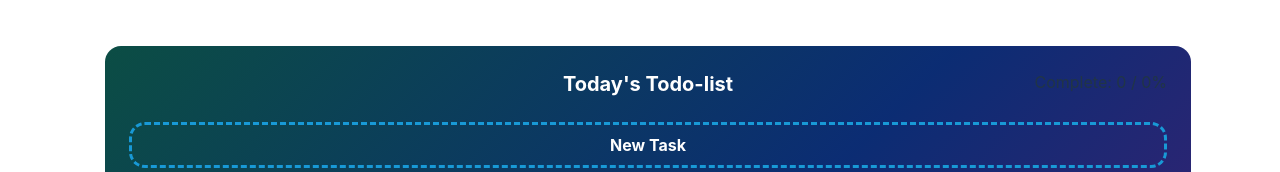
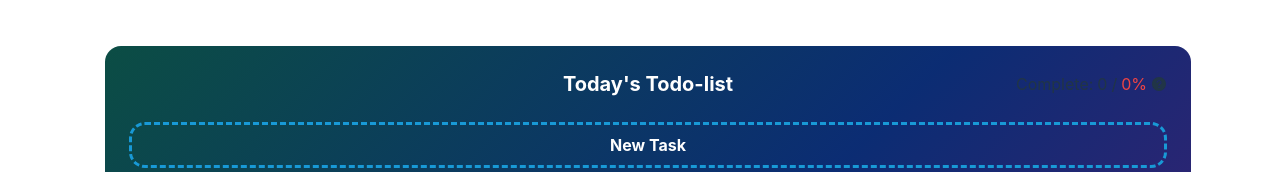
Before and after one commit to OpenUET/TodoDay, a React (Vite) app in the folder client/: page / in a window 1280 px wide. Shown: the part 140-312 px from the top of the page. Built offline with nearby package versions, Linux system fonts and the light colour scheme; no server answers.

Commit message:
Update task's status and Complete block

```diff
--- a/client/src/App.jsx
+++ b/client/src/App.jsx
@@ -4,10 +4,22 @@ import { handleGetUsersAPI } from './services/user'
 import EisenBlock from './components/EisenBlock'
 import TrashBlock from './components/TrashBlock'
 import ListView from './components/ListView'
-import ToasterProvider from './components/ToasterProvider'
+import ToasterProvider from './context/ToasterProvider'
+import { TodoListContext } from './context/TodoListContext'
 
 function App() {
   const [view, setView] = useState("List");
+  const [maxWeight, setMaxWeight] = useState(10);
+  const [tasks, setTasks] = useState([
+    { name: "Task 1", weight: 0, status: "incomplete" },
+    { name: "Task 2", weight: 0, status: "incomplete" },
+    { name: "Task 3", weight: 0, status: "incomplete" }
+  ])
+
+  useEffect(() => {
+    const totalWeight = tasks.reduce((acc, task) => acc + task.weight, 0)
+    setMaxWeight(10 - totalWeight)
+  }, [tasks])
 
   const changeView = () => {
     if (view == "List") setView("Eisenhower");
@@ -15,6 +27,9 @@ function App() {
   }
 
   return (
+    <TodoListContext.Provider value={{ view, maxWeight }} >
+      <ToasterProvider />
+
       <div className="flex flex-col bg-transparent w-full h-auto">
         <div className="text-white text-2xl font-bold flex justify-start">Tododay</div>
 
@@ -24,7 +39,11 @@ function App() {
 
         {view == "List" && (
           <div className="h-[556px] w-[1086px]">
-          <ListView />
+            <ListView
+              tasks={tasks}
+              setTasks={setTasks}
+              maxWeight={maxWeight}
+            />
           </div>
         )}
         {view == "Eisenhower" && (
@@ -46,9 +65,8 @@ function App() {
             </div>
           </>
         )}
-
-      <ToasterProvider />
       </div>
+    </TodoListContext.Provider>
   )
 }
 
--- a/client/src/components/ListView.jsx
+++ b/client/src/components/ListView.jsx
@@ -1,27 +1,36 @@
-import { useEffect, useState } from 'react';
 import "../index.css";
 import NewTask from './NewTask';
 import Task from './Task';
+import { AiFillQuestionCircle } from "react-icons/ai";
 
-const ListView = ({ }) => {
-  const [maxWeight, setMaxWeight] = useState(10);
-  const [tasks, setTasks] = useState([
-    { name: "Task 1", weight: 0 },
-    { name: "Task 2", weight: 0 },
-    { name: "Task 3", weight: 0 }
-  ])
+const ListView = ({ tasks, setTasks, maxWeight }) => {
+  const onSetTaskWeight = (index, newWeight) => {
+    const tasksCopy = [...tasks]
+    tasksCopy[index].weight = newWeight
+    setTasks(tasksCopy)
+  }
 
-  useEffect(() => {
-    const totalWeight = tasks.reduce((acc, task) => acc + task.weight * 10, 0)
-    setMaxWeight(100 - totalWeight)
-  }, [tasks])
+  const onSetTaskStatus = (index, newStatus) => {
+    const tasksCopy = [...tasks]
+    tasksCopy[index].status = newStatus
+    setTasks(tasksCopy)
+  }
 
   return (
     <div className="gradient-background p-6 m-2 rounded-2xl flex flex-1 flex-col items-center justify-start w-full h-full">
-      <div className='w-full flex'>
+      <div className='w-full mb-6 flex'>
         <div className='flex-1'></div>
-        <div className="flex-1 text-xl text-white font-bold mb-6">Today's Todo-list</div>
-        <div className='flex-1 flex justify-end'>Complete: 0 / {100 - maxWeight}%</div>
+
+        <div className="flex-1 text-xl text-white font-bold">Today's Todo-list</div>
+
+        <div className='flex-1 flex justify-end items-center gap-1'>
+          <span>Complete: </span>
+          <span>{tasks.filter((task) => task.status === 'complete').reduce((acc, task) => acc + task.weight, 0) * 10}</span>
+          <span>/</span>
+          <span className={maxWeight && "text-red-500"}>{(10 - maxWeight) * 10}%</span>
+
+          <AiFillQuestionCircle size={16} title={"Task weight % = Importance * Time cost %"} />
+        </div>
       </div>
 
       <NewTask />
@@ -31,13 +40,10 @@ const ListView = ({ }) => {
           <Task
             key={index}
             name={task.name}
-            weight={task.weight || 0}
-            setWeight={(newWeight) => {
-              const tasksCopy = [...tasks]
-              tasksCopy[index].weight = newWeight
-              setTasks(tasksCopy)
-            }}
-            maxWeight={maxWeight}
+            weight={task.weight}
+            setWeight={(newWeight) => onSetTaskWeight(index, newWeight)}
+            status={task.status}
+            setStatus={(newStatus) => onSetTaskStatus(index, newStatus)}
           />
         ))}
       </div>
--- a/client/src/components/Task.jsx
+++ b/client/src/components/Task.jsx
@@ -1,13 +1,15 @@
-import React, { useState } from 'react';
+import React, { useContext, useState } from 'react';
 import { ImCheckmark, ImPencil } from "react-icons/im";
 import TaskWeight from './TaskWeight';
+import { TodoListContext } from '../context/TodoListContext';
 
-function Task({ name, weight, setWeight, maxWeight }) {
+function Task({ name, weight, setWeight, status, setStatus }) {
+  const { view } = useContext(TodoListContext);
   const [isButtonVisible, setIsButtonVisible] = useState(false);
-  const [isChecked, setIsChecked] = useState(false);
+  const isChecked = (status === "complete");
 
-  const handleCheck = () => {
-    setIsChecked(!isChecked);
+  const toggleComplete = () => {
+    setStatus(isChecked ? "incomplete" : "complete");
   };
 
   const handleMouseEnter = () => {
@@ -25,17 +27,18 @@ function Task({ name, weight, setWeight, maxWeight }) {
           <div className="flex flex-1 items-center">{name}</div>
 
           <div className="flex flex-1 justify-end items-center gap-4" onMouseEnter={handleMouseEnter} onMouseLeave={handleMouseLeave}>
-            <TaskWeight
-              weight={weight}
-              setWeight={setWeight}
-              maxWeight={maxWeight}
-            />
+            {view === "List" && (
+              <TaskWeight
+                weight={weight}
+                setWeight={setWeight}
+              />
+            )}
 
             <button className={`${isButtonVisible ? "flex fade-in" : "invisible"} bg-[#ffc800] hover:bg-[#ffd745] transition-colors duration-300 p-2 rounded`}>
               <ImPencil className="text-white" />
             </button>
 
-            <button className={`${isChecked ? "bg-[#58cc02] hover:bg-[#79d731]" : "border-[#58cc02] hover:border-[#79d731]"} border-2 transition-colors duration-300 p-2 rounded`} onClick={handleCheck}>
+            <button className={`${isChecked ? "bg-[#58cc02] hover:bg-[#79d731]" : "border-[#58cc02] hover:border-[#79d731]"} border-2 transition-colors duration-300 p-2 rounded`} onClick={toggleComplete}>
               <ImCheckmark className={`${isChecked ? "text-white" : "text-[#58c002]"}`} />
             </button>
           </div>
--- a/client/src/components/TaskWeight.jsx
+++ b/client/src/components/TaskWeight.jsx
@@ -1,8 +1,10 @@
-import { useEffect, useState } from "react"
+import { useContext, useEffect, useState } from "react"
 import { toast } from "react-hot-toast"
 import ReactSlider from "react-slider"
+import { TodoListContext } from "../context/TodoListContext"
 
-export default function TaskWeight({ weight, setWeight, maxWeight }) {
+export default function TaskWeight({ weight, setWeight }) {
+  const { maxWeight } = useContext(TodoListContext)
   const [isValid, setIsValid] = useState(true)
   const [isValidTotal, setIsValidTotal] = useState(true)
 
--- /dev/null
+++ b/client/src/context/TodoListContext.tsx
@@ -0,0 +1,6 @@
+import React from 'react';
+
+export const TodoListContext = React.createContext({
+  view: 'List',
+  maxWeight: 0,
+});
```
Also changed, not shown: client/src/context/ToasterProvider.jsx (renamed from client/src/components/ToasterProvider.jsx). Lines whose indentation alone changed are shown as unchanged.
